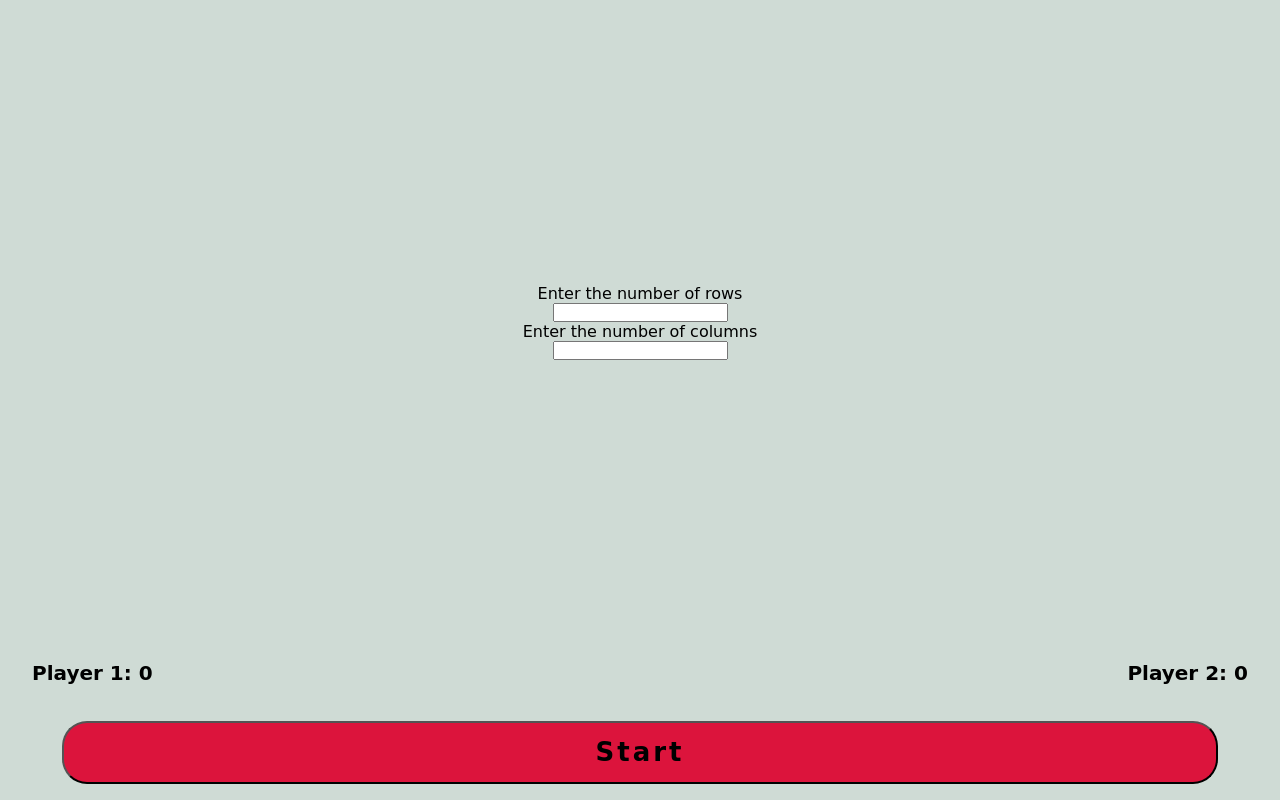
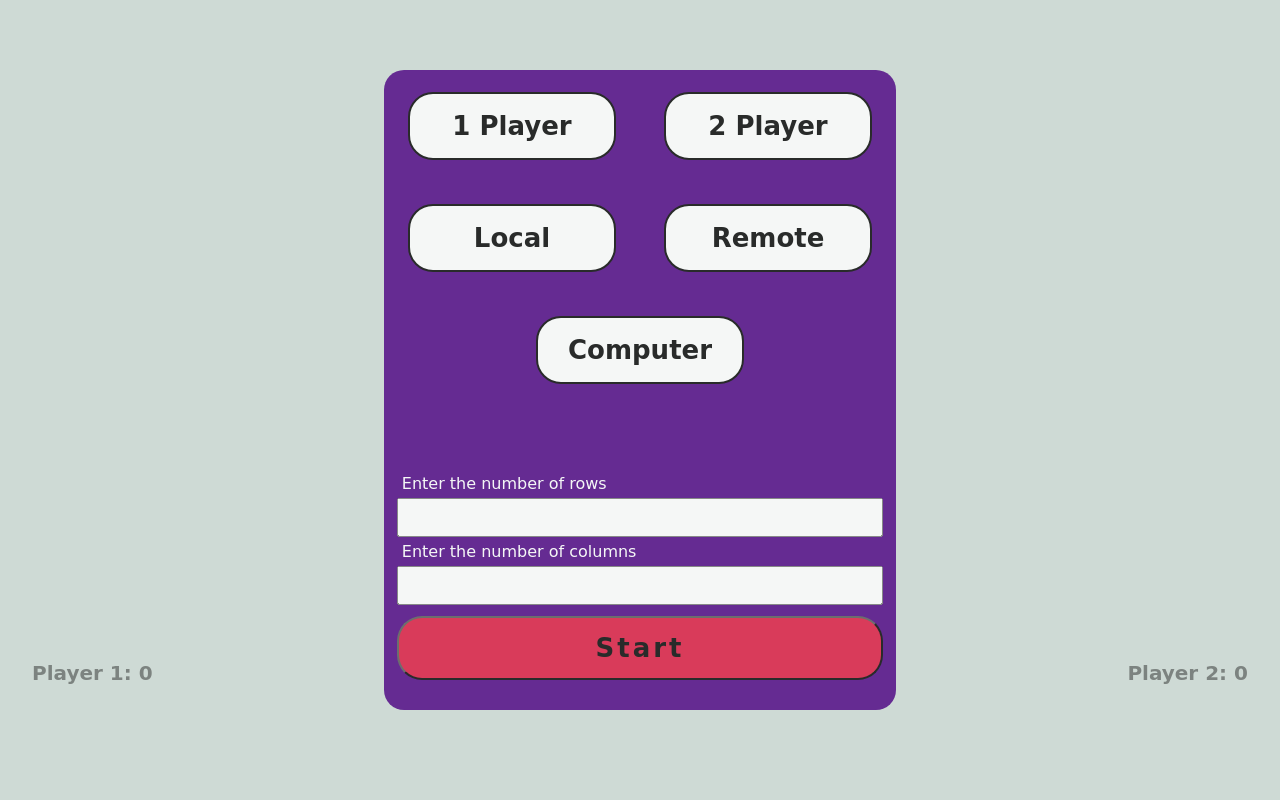
Before and after one commit to chen572/GoldRush, a website with bundled scripts: page dist/index.html in a window 1280 px wide. Built offline with nearby package versions, Linux system fonts and the light colour scheme; files whose address does not match are found by name; a web font is replaced by a local one.

Commit message:
added options menu

```diff
--- a/dist/index.html
+++ b/dist/index.html
@@ -11,19 +11,33 @@
 
 <body>
 
-    <div class="main-container">
-        <div class="game-area">
+    <div class="background-filter"></div>
+
+    <div class="menu">
+        <div class="options one-player">1 Player</div>
+        <div class="options two-player">2 Player</div>
+        <div class="options local">Local</div>
+        <div class="options remote">Remote</div>
+        <div class="options computer">Computer</div>
+
+        <div class="input-container">
             <label for="rowNum">Enter the number of rows</label>
             <input id="rowNum" type="text">
             <label for="colNum">Enter the number of columns</label>
             <input id="colNum" type="text">
+        </div>
+
+        <button class="start-button">Start</button>
+    </div>
+
+    <div class="main-container">
+        <div class="game-area">
         </div>
         <div class="score-container">
             <p class="player-score">Player 1: <span class="player-1-score">0</span></p>
             <p class="player-score">Player 2: <span class="player-2-score">0</span></p>
         </div>
         <div class="button-container">
-            <button class="start-button">Start</button>
         </div>
     </div>
 
@@ -54,6 +68,7 @@
         {{/each}}
     </script>
 
+    <script src="socket.io-client/dist/socket.io.js"></script>
     <script src="handlebars/dist/handlebars.js"></script>
     <script src="jquery/dist/jquery.js"></script>
     <script src="main.js" type="module"></script>
--- a/dist/main.js
+++ b/dist/main.js
@@ -2,6 +2,25 @@ import { Renderer } from './classes/Render.js'
 import { GoldRush, keyMap } from './classes/GoldRush.js'
 const renderer = new Renderer()
 const board = new GoldRush(10, 10)
+// const socket = io('http://localhost:3001')
+
+// socket.on('test', data => {
+//     console.log(data.test)
+// })
+
+$('.options').click(event => {
+    $(event.currentTarget).toggleClass('click')
+    if ($(event.currentTarget).hasClass('one-player')) { $('.two-player').removeClass('click') }
+    if ($(event.currentTarget).hasClass('two-player')) { $('.one-player').removeClass('click') }
+    if ($(event.currentTarget).hasClass('local')) { $('.remote').removeClass('click') }
+    if ($(event.currentTarget).hasClass('remote')) { $('.local').removeClass('click') }
+    if ($(event.currentTarget).hasClass('computer')) {
+        $('.remote').removeClass('click')
+        $('.two-player').removeClass('click')
+        $('.local').addClass('click')
+        $('.one-player').addClass('click')
+    }
+})
 
 const init = function () {
     const x = $('#colNum').val()
--- a/dist/style.css
+++ b/dist/style.css
@@ -1,3 +1,18 @@
+@keyframes click {
+    0% {
+        width: 35%;
+        height: 10%;
+    }
+    50% {
+        width: 30%;
+        height: 7%;
+    }
+    100% {
+        width: 35%;
+        height: 10%;
+    }
+}
+
 * {
     margin: 0;
     padding: 0;
@@ -71,7 +86,7 @@ body {
 
 .start-button {
     width: 95%;
-    height: 80%;
+    height: 10%;
     margin: 8px;
     background-color: crimson;
     border-radius: 25px;
@@ -80,3 +95,64 @@ body {
     font-weight: bold;
     outline: none;
 }
+
+.background-filter {
+    width: 100vw;
+    height: 100vh;
+    background-color: #CFDBD5;
+    opacity: 0.6;
+    position: absolute;
+    display: flex;
+    justify-content: center;
+    align-items: center;
+}
+
+.menu {
+    position: absolute;
+    opacity: 0.80;
+    width: 40%;
+    height: 80%;
+    background-color: indigo;
+    top: 70px;
+    border-radius: 20px;
+    display: flex;
+    flex-wrap: wrap;
+    justify-content: space-around;
+    align-items: center;
+}
+
+.input-container {
+    width: 95%;
+    display: flex;
+    flex-direction: column;
+    transform: translateY(30%);
+    color: white;
+}
+
+.options {
+    width: 40%;
+    height: 10%;
+    background-color: white;
+    border: solid black 2px;
+    border-radius: 25px;
+    display: flex;
+    justify-content: center;
+    align-items: center;
+    font-size: 26px;
+    font-weight: bold;
+    transition: width 1s, height 1s;
+}
+
+.click {
+    animation: click 1s;
+    background-color: black;
+    color: white;
+}
+
+input {
+    padding: 10px;
+}
+
+label {
+    margin: 5px;
+}
--- a/package.json
+++ b/package.json
@@ -13,6 +13,8 @@
     "dotenv": "^8.2.0",
     "express": "^4.17.1",
     "handlebars": "^4.7.6",
-    "jquery": "^3.5.1"
+    "jquery": "^3.5.1",
+    "socket.io": "^2.3.0",
+    "socket.io-client": "^2.3.0"
   }
 }
```
Also changed, not shown: server.js (+15 -0 lines), server/Room.js (added, +17 -0 lines), server/Sockets.js (added, +26 -0 lines), 1 other file.
